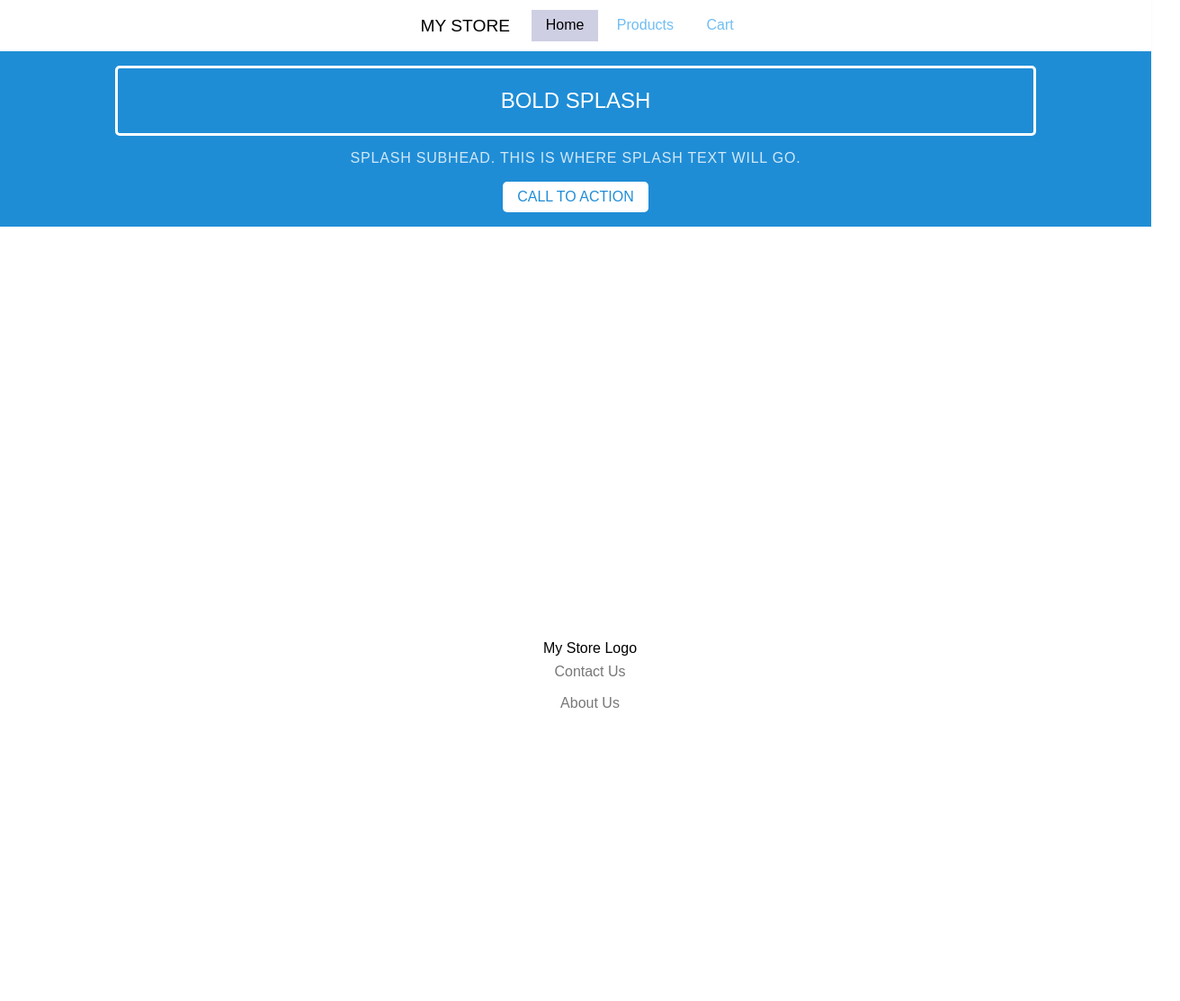
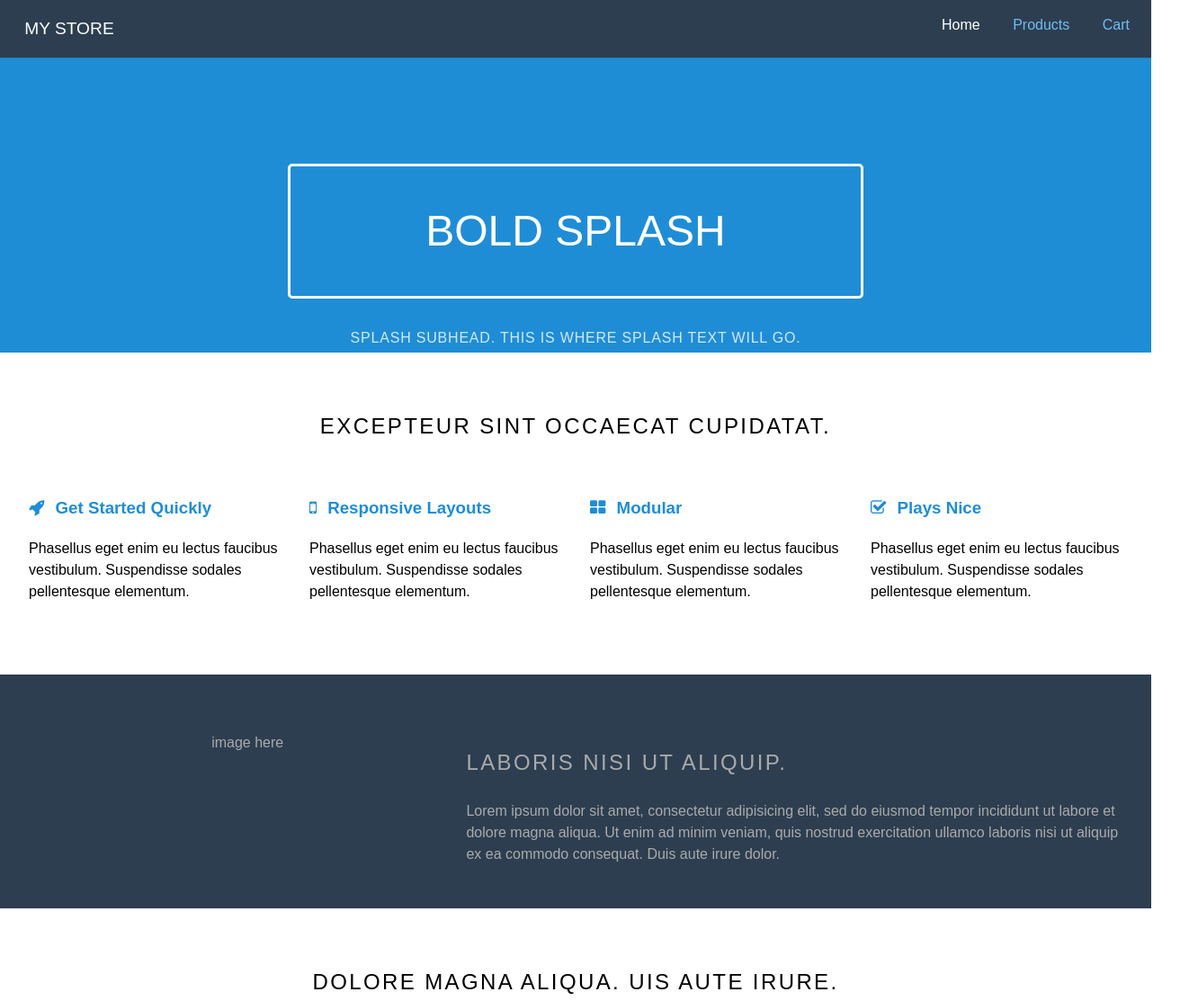
Before and after one commit to aparkening/my-store, a website: page public/home.html in a window 1280 px wide. Shown: the top 1113 px of the page at 90% size, 1312 px wide, since content can reach past the window. Before the commit the page ends 815 px from the top, so only its background shows below. Drawn offline with nearby package versions, Linux system fonts and the light colour scheme.

Commit message:
Improve sections style. Add fixed height splash, highlight section, and general content, form content, and improved nav and footer styling.

```diff
--- a/public/home.html
+++ b/public/home.html
@@ -8,6 +8,8 @@
   <link rel="stylesheet" href="https://unpkg.com/purecss@2.0.3/build/pure-min.css" integrity="sha384-cg6SkqEOCV1NbJoCu11+bm0NvBRc8IYLRGXkmNrqUBfTjmMYwNKPWBTIKyw9mHNJ" crossorigin="anonymous">
   <link rel="stylesheet" href="https://unpkg.com/purecss@2.0.3/build/grids-responsive-min.css">
 
+  <link rel="stylesheet" href="https://netdna.bootstrapcdn.com/font-awesome/4.0.3/css/font-awesome.css">
+
   <link rel="stylesheet" href="styles/styles.css">
 
   <script src="src/index.js"></script>
@@ -17,7 +19,7 @@
 </head>
 <body>
   <div class="header">
-    <div class="top-menu pure-menu pure-menu-horizontal">
+    <div class="top-menu pure-menu pure-menu-horizontal pure-menu-fixed">
         <a class="pure-menu-heading" href="">My Store</a>
 
         <ul class="pure-menu-list">
@@ -28,28 +30,131 @@
     </div>
   </div><!-- /header -->
 
-  <div class="highlight-container">
-    <div class="highlight">
-        <h1 class="highlight-head">Bold Splash</h1>
-        <p class="highlight-subhead">
+  <div class="splash-container">
+    <div class="splash">
+        <h1 class="splash-head">Bold Splash</h1>
+        <p class="splash-subhead">
           Splash subhead. This is where splash text will go.
         </p>
         <p>
           <a href="#" class="pure-button" id="change-color">Call to Action</a>
         </p>
     </div>
-  </div><!-- /highlight-container -->
+  </div><!-- /splash-container -->
 
   <div class="content-wrapper">
 
+    <div class="content">
+      <h2 class="content-head is-center">Excepteur sint occaecat cupidatat.</h2>
+
+      <div class="pure-g">
+        <div class="l-box pure-u-1 pure-u-md-1-2 pure-u-lg-1-4">
+
+            <h3 class="content-subhead">
+                <i class="fa fa-rocket"></i>
+                Get Started Quickly
+            </h3>
+            <p>
+                Phasellus eget enim eu lectus faucibus vestibulum. Suspendisse sodales pellentesque elementum.
+            </p>
+        </div>
+        <div class="l-box pure-u-1 pure-u-md-1-2 pure-u-lg-1-4">
+            <h3 class="content-subhead">
+                <i class="fa fa-mobile"></i>
+                Responsive Layouts
+            </h3>
+            <p>
+                Phasellus eget enim eu lectus faucibus vestibulum. Suspendisse sodales pellentesque elementum.
+            </p>
+        </div>
+        <div class="l-box pure-u-1 pure-u-md-1-2 pure-u-lg-1-4">
+            <h3 class="content-subhead">
+                <i class="fa fa-th-large"></i>
+                Modular
+            </h3>
+            <p>
+                Phasellus eget enim eu lectus faucibus vestibulum. Suspendisse sodales pellentesque elementum.
+            </p>
+        </div>
+        <div class="l-box pure-u-1 pure-u-md-1-2 pure-u-lg-1-4">
+            <h3 class="content-subhead">
+                <i class="fa fa-check-square-o"></i>
+                Plays Nice
+            </h3>
+            <p>
+                Phasellus eget enim eu lectus faucibus vestibulum. Suspendisse sodales pellentesque elementum.
+            </p>
+        </div>
+      </div>
+    </div>
+
+    <div class="highlight l-box-lrg pure-g">
+      <div class="l-box-lrg is-center pure-u-1 pure-u-md-1-2 pure-u-lg-2-5">
+          image here
+      </div>
+      <div class="pure-u-1 pure-u-md-1-2 pure-u-lg-3-5">
+
+          <h2 class="content-head content-head-highlight">Laboris nisi ut aliquip.</h2>
+
+          <p>
+              Lorem ipsum dolor sit amet, consectetur adipisicing elit, sed do eiusmod
+              tempor incididunt ut labore et dolore magna aliqua. Ut enim ad minim veniam,
+              quis nostrud exercitation ullamco laboris nisi ut aliquip ex ea commodo
+              consequat. Duis aute irure dolor.
+          </p>
+      </div>
+    </div>
+
+    <div class="content">
+      <h2 class="content-head is-center">Dolore magna aliqua. Uis aute irure.</h2>
+
+      <div class="pure-g">
+          <div class="l-box-lrg pure-u-1 pure-u-md-2-5">
+              <form class="pure-form pure-form-stacked">
+                  <fieldset>
+
+                      <label for="name">Your Name</label>
+                      <input id="name" type="text" placeholder="Your Name">
+
+
+                      <label for="email">Your Email</label>
+                      <input id="email" type="email" placeholder="Your Email">
+
+                      <label for="password">Your Password</label>
+                      <input id="password" type="password" placeholder="Your Password">
+
+                      <button type="submit" class="pure-button">Sign Up</button>
+                  </fieldset>
+              </form>
+          </div>
+
+          <div class="l-box-lrg pure-u-1 pure-u-md-3-5">
+              <h4>Contact Us</h4>
+              <p>
+                  Lorem ipsum dolor sit amet, consectetur adipisicing elit, sed do eiusmod
+                  tempor incididunt ut labore et dolore magna aliqua. Ut enim ad minim veniam,
+                  quis nostrud exercitation ullamco laboris nisi ut aliquip ex ea commodo
+                  consequat.
+              </p>
+
+              <h4>More Information</h4>
+              <p>
+                  Lorem ipsum dolor sit amet, consectetur adipisicing elit, sed do eiusmod
+                  tempor incididunt ut labore et dolore magna aliqua.
+              </p>
+          </div>
+      </div>
+    </div>
 
 
     <div class="footer l-box is-center">
       My Store Logo
-      <ul class="pure-menu-list">
-        <li class="pure-menu-item"><a href="#" class="pure-menu-link">Contact Us</a></li>
-        <li class="pure-menu-item"><a href="#" class="pure-menu-link">About Us</a></li>
-      </ul>
+      <div class="pure-menu pure-menu-horizontal">
+        <ul class="pure-menu-list">
+          <li class="pure-menu-item"><a href="#" class="pure-menu-link">Contact Us</a></li>
+          <li class="pure-menu-item"><a href="#" class="pure-menu-link">About Us</a></li>
+        </ul>
+      </div>
     </div><!-- /footer -->
 
   </div><!-- /content-wrapper -->
--- a/public/styles/styles.css
+++ b/public/styles/styles.css
@@ -3,37 +3,75 @@
  * -- DEFAULT GLOBAL STYLES --
  */
 :root {
-  --nav-bg-color: rgb(18, 18, 91);
-  --nav-txt-color: white;
-  --nav-focus-bg-color: rgb(207, 207, 228);
-  --nav-focus-txt-color: black;
+  --nav-bg-color: #2d3e50;
+  --nav-txt-color: #6FBEF3;
+  --nav-focus-bg-color: #2d3e50;
+  --nav-focus-txt-color: white;
 
   --main-bg-color: white;
   --main-txt-color: black;
   --main-padding: 1em;
 
-  --secondary-bg-color: tan;
-  --secondary-txt-color: black;
-  --secondary-button-bg-color: var(--highlight-txt-color);
-  --secondary-button-txt-color: var(--highlight-bg-color);;
+  --header-txt-color: --main-txt-color;
+  --header-2-txt-color: green;
+
+  --secondary-bg-color: #2d3e50;
+  --secondary-txt-color: #aaa;
+  --secondary-button-bg-color: var(--splash-txt-color);
+  --secondary-button-txt-color: var(--splash-bg-color);;
+
+  --highlight-bg-color: #2d3e50;
+  --highlight-txt-color: #1f8dd6;
+  --highlight-button-bg-color: var(--splash-txt-color);
+  --highlight-button-txt-color: var(--splash-bg-color);
+  --highlight-button-focus-bg-color: grey;
+  --highlight-button-focus-txt-color: white;
 
   --button-bg-color: green;
   --button-txt-color: white;
   --button-focus-bg-color: blue;
   --button-focus-txt-color: white;
 
-  --highlight-bg-color: #1f8dd6;
-  --highlight-txt-color: white;
-  --highlight-button-bg-color: var(--highlight-txt-color);
-  --highlight-button-txt-color: var(--highlight-bg-color);
-  --highlight-button-focus-bg-color: grey;
-  --highlight-button-focus-txt-color: white;
+  --splash-bg-color: #1f8dd6;
+  --splash-txt-color: white;
+  --splash-button-bg-color: var(--splash-txt-color);
+  --splash-button-txt-color: var(--splash-bg-color);
+  --splash-button-focus-bg-color: grey;
+  --splash-button-focus-txt-color: white;
+}
+* {
+  -webkit-box-sizing: border-box;
+  -moz-box-sizing: border-box;
+  box-sizing: border-box;
 }
 
-#div1 {
-  background-color: var(--main-bg-color);
+
+/*
+ * -- BASE STYLES --
+ * Most of these are inherited from Base, but I want to change a few.
+ */
+ body {
   color: var(--main-txt-color);
-  padding: var(--main-padding);
+  font-size: 1em;
+  line-height: 1.5;
+}
+
+h1,
+h3,
+h5,
+label {
+  color: var(--header-txt-color);
+}
+h2,
+h4,
+h6 {
+  color: var(--header-txt-color);
+}
+
+
+.pure-img-responsive {
+  max-width: 100%;
+  height: auto;
 }
 
 
@@ -54,6 +92,7 @@
   width: 100%;
   margin-bottom: 1em;
 }
+
 
 /*
 * -- PURE BUTTON STYLES --
@@ -76,7 +115,6 @@
   background: var(--secondary-button-bg-color);
   color: var(--secondary-button-txt-color);
 }
-
 
 
 /*
@@ -107,7 +145,7 @@
   box-shadow: 0 1px 1px rgba(0,0,0, 0.10);
 }
 .top-menu {
-  background-color: var(--main-bg-color);
+  background-color: var(--nav-bg-color);
 }
 .pure-menu.pure-menu-fixed {
   /* Fixed menus normally have a border at the bottom. */
@@ -116,39 +154,61 @@
   z-index: 4;
 }
 
-.top-menu .pure-menu-heading {
-  color: var(--nav-txt-select-color);
+.pure-menu .pure-menu-heading {
+  color: var(--nav-focus-txt-color);
   font-weight: 400;
   font-size: 120%;
 }
-.top-menu a {
-  color: #6FBEF3;
+.pure-menu a {
+  color: var(--nav-txt-color);
 }
+
+.pure-menu li a:hover,
+.pure-menu li a:focus {
+  text-decoration: underline;
+}
+
+.top-menu .pure-menu-selected > .pure-menu-link,
+.top-menu .pure-menu-selected > .pure-menu-link:visited,
 .top-menu .pure-menu-selected a,
-.top-menu li a:hover,
-.top-menu li a:focus {
+.pure-menu li a:hover,
+.pure-menu li a:focus {
   border: none;
   background-color: var(--nav-focus-bg-color);
   color: var(--nav-focus-txt-color);
 }
 
 
+
 /*
  * -- HIGHLIGHT STYLES --
  */
 
-.highlight-container {
-  background-color: var(--highlight-bg-color);
+.splash-container {
+  z-index: 1;
   overflow: hidden;
   width: 100%;
+  height: 50%;
+  top: 0;
+  left: 0;
+  position: fixed !important;
+
+  background-color: var(--splash-bg-color);
 }
-.highlight {
+.splash {
   margin: auto;
   width: 80%;
   text-align: center;
   text-transform: uppercase;
+
+
+  height: 50%;
+  margin: auto;
+  position: absolute;
+  top: 100px; left: 0; bottom: 0; right: 0;
+
 }
-.highlight-head {
+.splash-head {
     font-size: 1.5em;
     font-weight: bold;
     color: white;
@@ -158,19 +218,19 @@
     border-radius: 5px;
     line-height: 1em;
 }
-.highlight-subhead {
+.splash-subhead {
   color: white;
   letter-spacing: 0.05em;
   opacity: 0.8;
 }
-.highlight .pure-button {
-  background: var(--highlight-button-bg-color);
-  color: var(--highlight-button-txt-color);
+.splash .pure-button {
+  background: var(--splash-button-bg-color);
+  color: var(--splash-button-txt-color);
 }
-.highlight .pure-button:hover,
-.highlight .pure-button:focus {
-  background: var(--highlight-button-focus-bg-color);
-  color: var(--highlight-button-focus-txt-color);
+.splash .pure-button:hover,
+.splash .pure-button:focus {
+  background: var(--splash-button-focus-bg-color);
+  color: var(--splash-button-focus-txt-color);
 }
 
 
@@ -178,13 +238,14 @@
  * -- CONTENT STYLES --
  */
  .content-wrapper {
-  /* These styles are required for the "scroll-over" effect */
+  width: 100%;
+  background: var(--main-bg-color);
+  color: var(--main-txt-color);
+
   position: absolute;
-  top: 87%;
-  width: 100%;
+  top: 49%;
   min-height: 12%;
   z-index: 2;
-  background: white;
 }
 
 /* We want to give the content area some more padding */
@@ -200,27 +261,28 @@
   margin: 2em 0 1em;
 }
 
-/* This is a modifier class used when the content-head is inside a ribbon */
-.content-head-ribbon {
-  color: white;
+/* This is a modifier class used when the content-head is inside a highlight */
+.content-head-highlight {
+  color: var(--secondary-txt-color);
 }
 
 /* This is the class used for the content sub-headers (<h3>) */
 .content-subhead {
-  color: #1f8dd6;
+  color: var(--highlight-txt-color);
 }
   .content-subhead i {
       margin-right: 7px;
   }
 
-/* This is the class used for the dark-background areas. */
-.ribbon {
-  background: #2d3e50;
-  color: #aaa;
+/* This is the class used for highlight areas. */
+.highlight {
+  background-color: var(--secondary-bg-color);
+  color: var(--secondary-txt-color);
 }
 
 .footer {
-  background-color: var(--main-bg-color);
+  background-color: var(--nav-bg-color);
+  color: var(--main-txt-color);
   width: 100%;
 }
 
@@ -239,10 +301,10 @@
 
   /* We can align the menu header to the left, but float the
   menu items to the right. */
-  .home-menu {
+  .top-menu {
       text-align: left;
   }
-      .home-menu ul {
+      .top-menu ul {
           float: right;
       }
 
```
